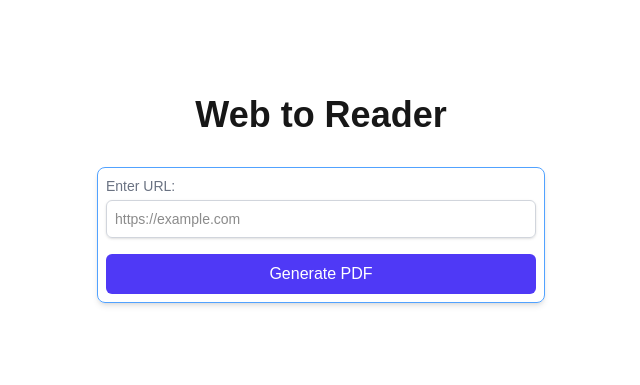
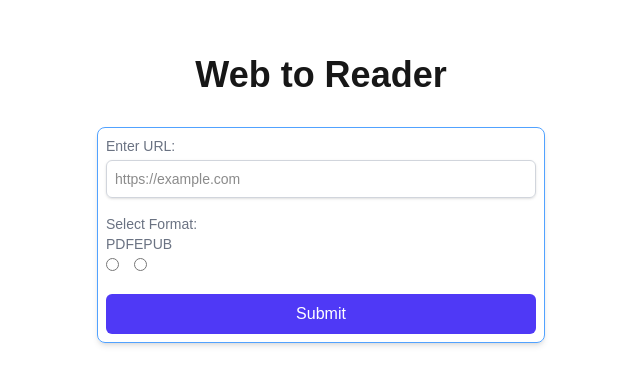
Before and after one commit to Viper-one-one/web-to-reader, a Next.js app: page / in a window 1280 px wide. Shown: the part 201-586 px from the top of the page, without its empty margins (319-959 px from the left). Built offline with nearby package versions, Linux system fonts and the light colour scheme.

Commit message:
refactor: add format selection options to the form

```diff
--- a/src/app/page.tsx
+++ b/src/app/page.tsx
@@ -16,11 +16,28 @@ export default function Home() {
             placeholder="https://example.com"
             className="mt-1 block w-full rounded-md border border-gray-300 shadow-sm focus:border-indigo-500 focus:ring-indigo-500 sm:text-sm p-2"
           />
+          <label className="block text-sm font-medium text-gray-500 mt-4">
+            Select Format:
+          </label>
+          <div className="flex flex-col-2 items-center">
+            <div className="col-2 justify-center">
+              <label className="block text-sm font-medium text-gray-500">
+                PDF
+              </label>
+              <input type="radio" name="format" value="PDF" />
+            </div>
+            <div className="col-2 justify-center">
+              <label className="block text-sm font-medium text-gray-500">
+                EPUB
+              </label>
+              <input type="radio" name="format" value="EPUB" />
+            </div>
+          </div>
           <button
             type="submit"
             className="mt-4 w-full bg-indigo-600 text-white p-2 rounded-md hover:bg-indigo-700"
           >
-            Generate PDF
+            Submit
           </button>
         </form>
       </div>
```
